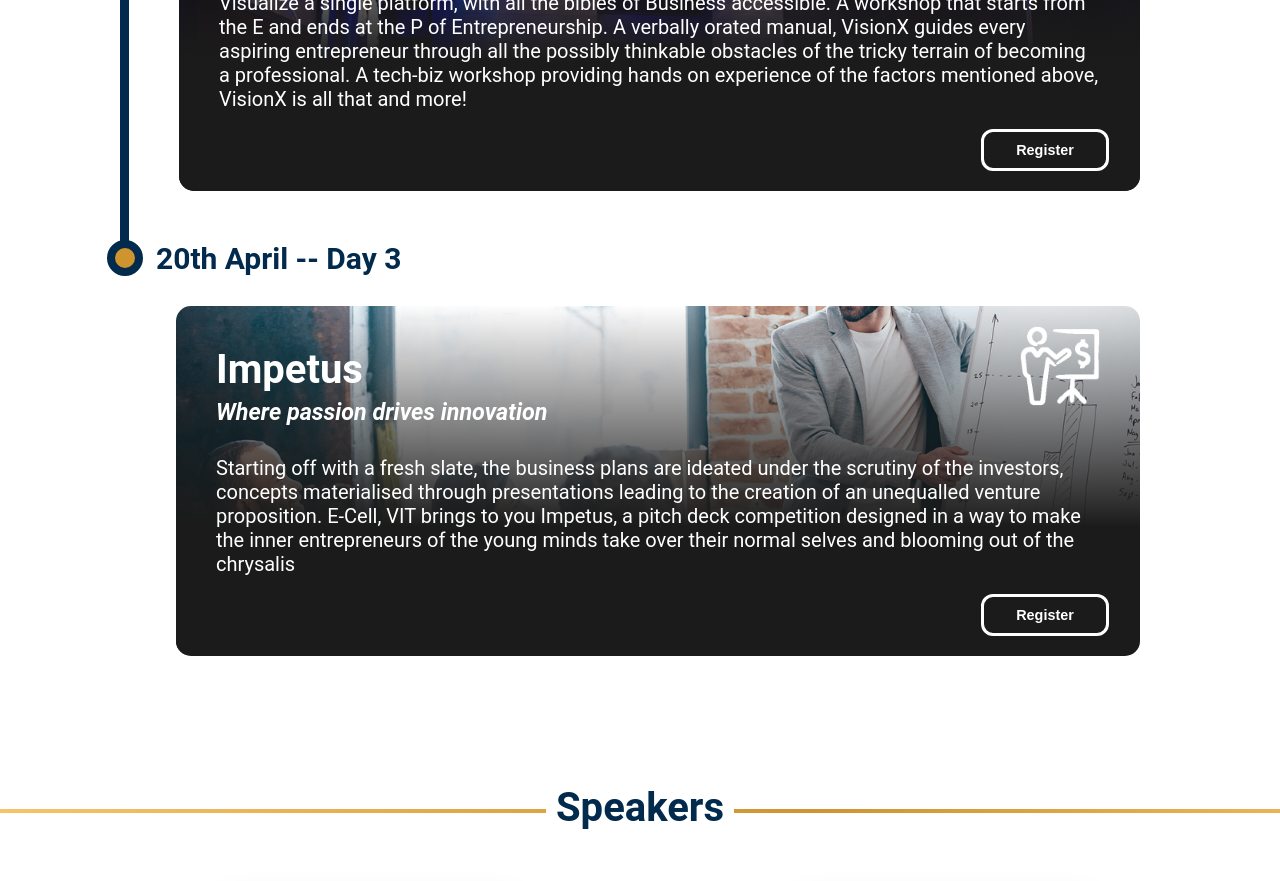
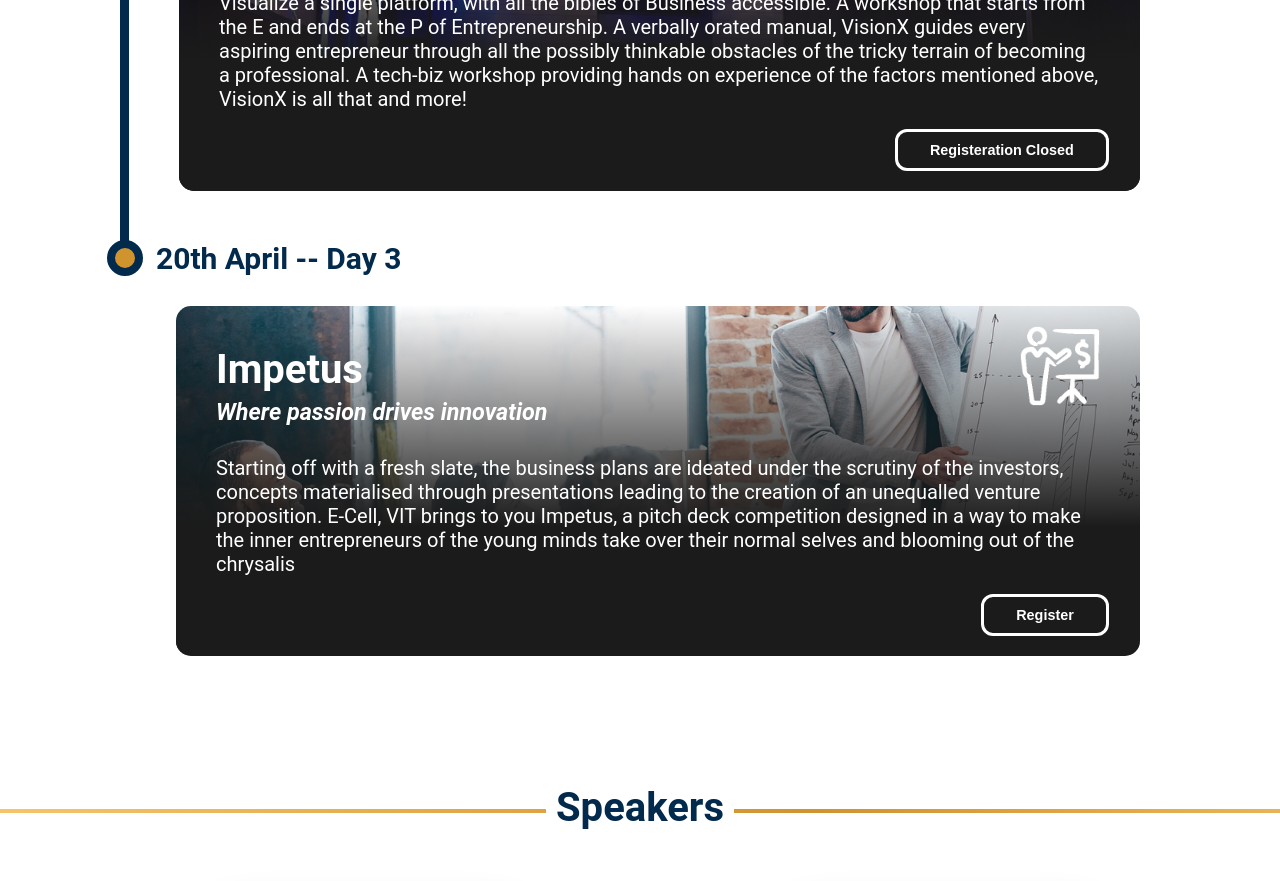
Before and after one commit to ecellvit/ESUMMIT22_Website, a React (Create React App) app: page / in a window 1280 px wide. Shown: the part 3240-4121 px from the top of the page. Built offline with nearby package versions, Linux system fonts and the light colour scheme; some icons are missing.

Commit message:
Update Event.jsx

```diff
--- a/src/Sections/Event/Event.jsx
+++ b/src/Sections/Event/Event.jsx
@@ -63,7 +63,7 @@ function Event() {
                     head="VisionX"
                     link="https://bit.ly/Vision-XRegistration"
                     tagline="Envisioning a utopian odyssey of pioneering technology"
-                    reg="start"
+                    reg="end"
                     content="Visualize a single platform, with all the bibles of Business accessible.
                     A workshop that starts from the E and ends at the P of Entrepreneurship.
                     A verbally orated manual, VisionX guides every aspiring entrepreneur through all the possibly thinkable obstacles of the tricky terrain of becoming a professional.
```
